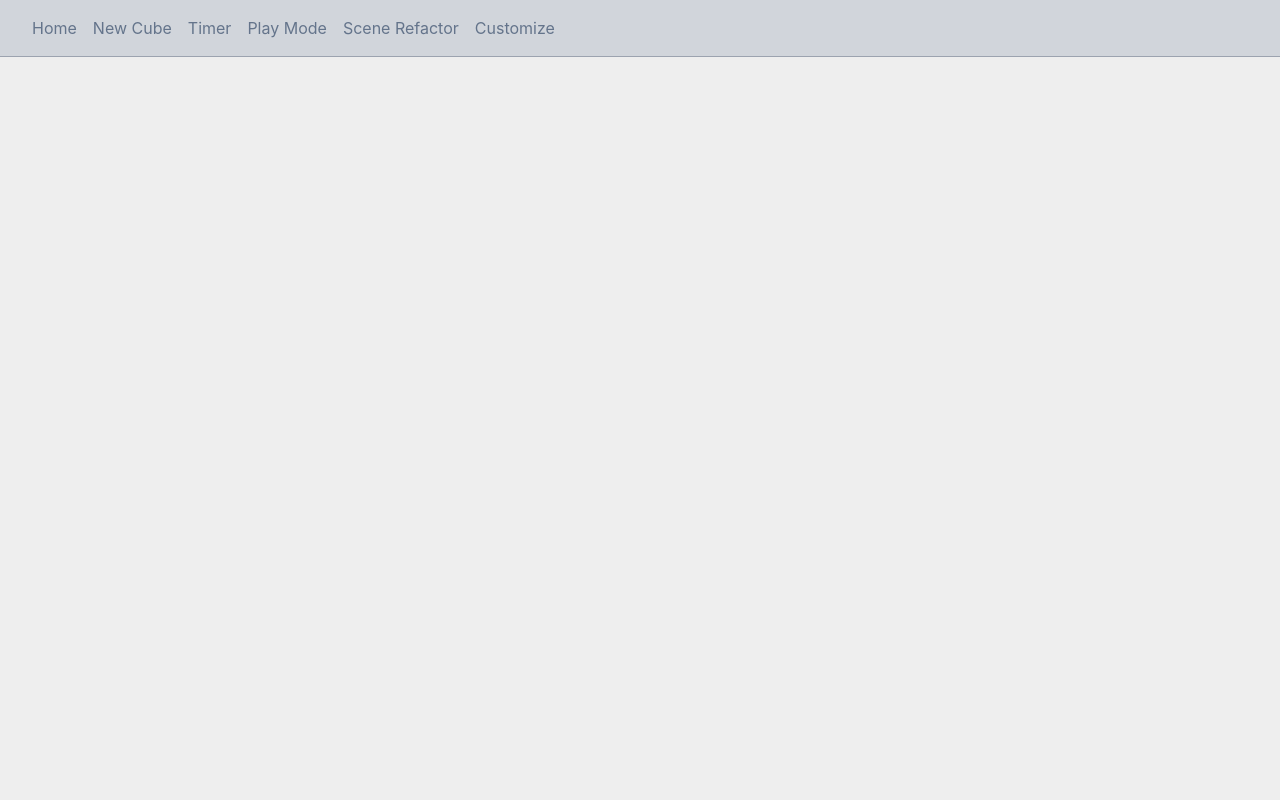
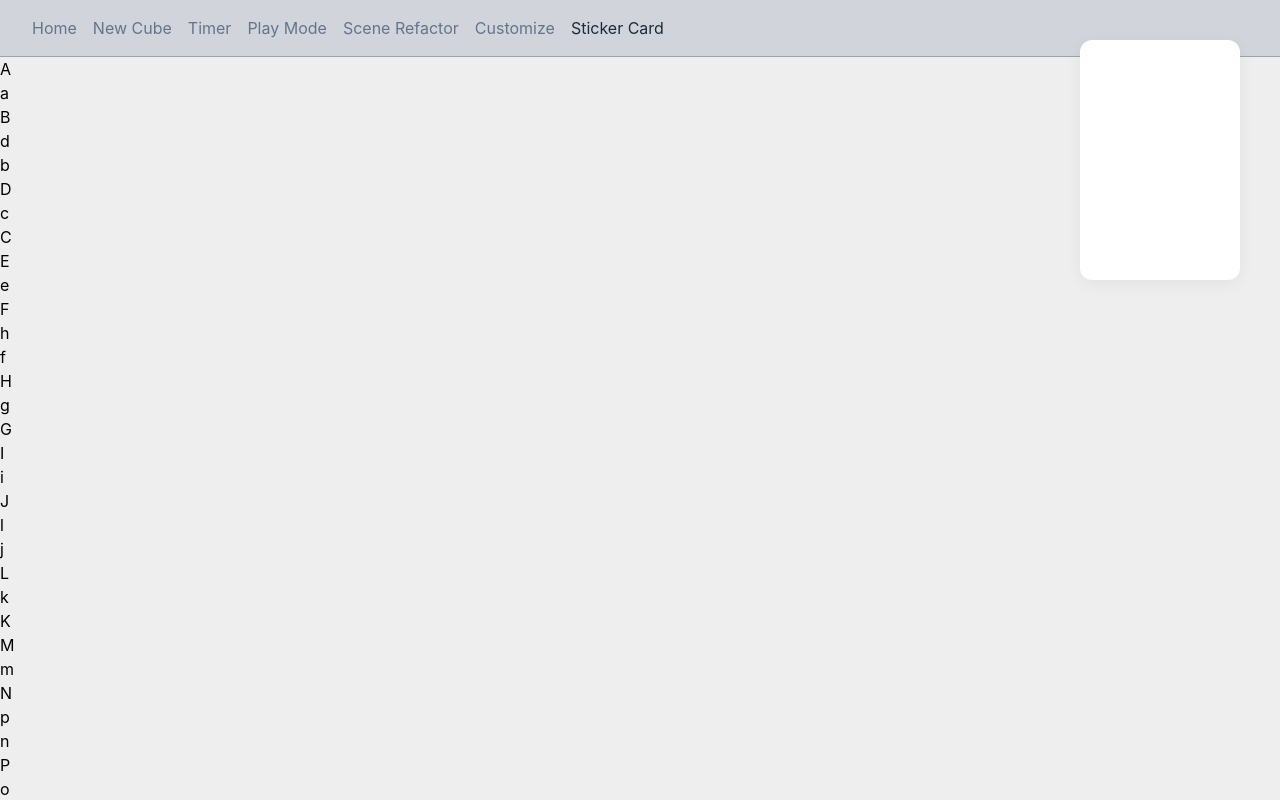
Before and after one commit to McHeisenburglar/rubiks-cube-3d-vite, a React (Vite) app: page /rubiks-cube-3d-vite/sticker-cards in a window 1280 px wide. Shown: the top 800 px of the page. Built offline with nearby package versions, Linux system fonts and the light colour scheme.

Commit message:
Add basic scaffolding for Sticker Cards.

```diff
--- a/src/App.tsx
+++ b/src/App.tsx
@@ -17,6 +17,7 @@ import CubeRefactor2 from './components/scene-refactor/Main'
 import TimerMain from './components/timer/TimerMain'
 import PlayMode from './components/play-mode/Main'
 import CustomizePanel from './components/ui/customize'
+import StickerCard from './components/sticker-cards/Main'
 
 const routes = [
 	{
@@ -48,6 +49,11 @@ const routes = [
 		path: '/customize-panel',
 		element: <CustomizePanel />,
 		name: 'Customize',
+	},
+	{
+		path: '/sticker-cards',
+		element: <StickerCard />,
+		name: 'Sticker Card',
 	},
 ]
 
--- a/src/components/sticker-cards/Main.tsx
+++ b/src/components/sticker-cards/Main.tsx
@@ -1,9 +1,25 @@
-import React from 'react'
+import React, { useMemo } from 'react'
+import { CubeWithPos } from '../../ts/CubeClass3'
+import Cube from '../scene-refactor/components/Cube'
 
 interface IProps {}
 
 const StickerCard: React.FC<IProps> = () => {
-	return <div></div>
+	const cube = useMemo(() => new CubeWithPos(), [])
+
+	const sticker = cube.getRandomStickerInFilter(() => true)
+
+	return (
+		<>
+			<Cube cube={cube} />
+			<div className={` sticker-card ${sticker.type} `}>
+				<div className={`main-face ${sticker.side}`}></div>
+				{sticker.neighbors.map((s) => {
+					return <div className={`neighbor-face ${s.side}`}></div>
+				})}
+			</div>
+		</>
+	)
 }
 
 export default StickerCard
```
Also changed, not shown: src/scss/sticker-card.scss (added).
